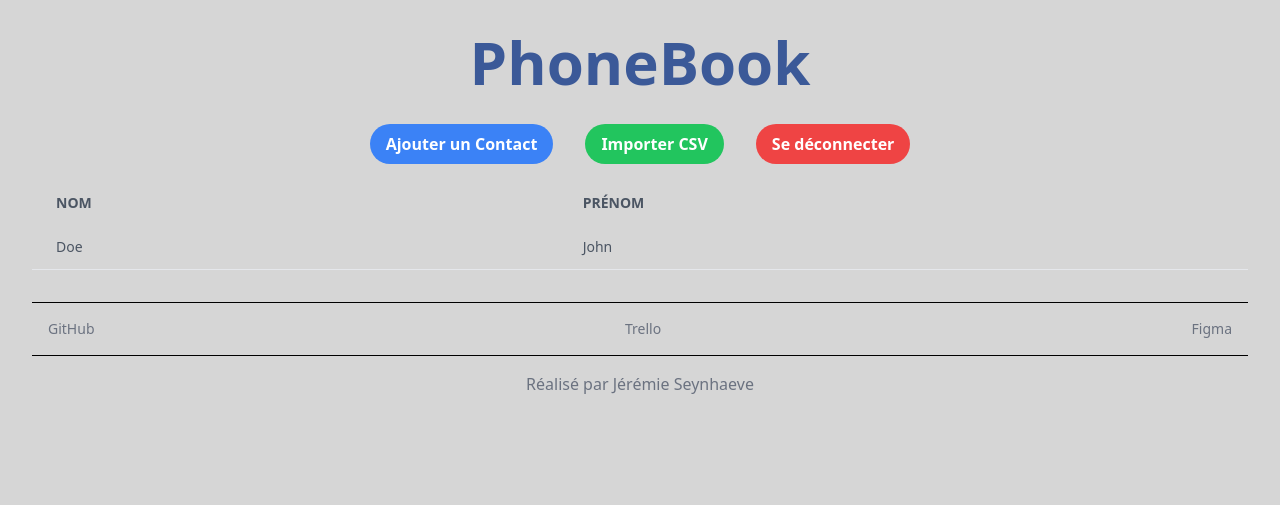
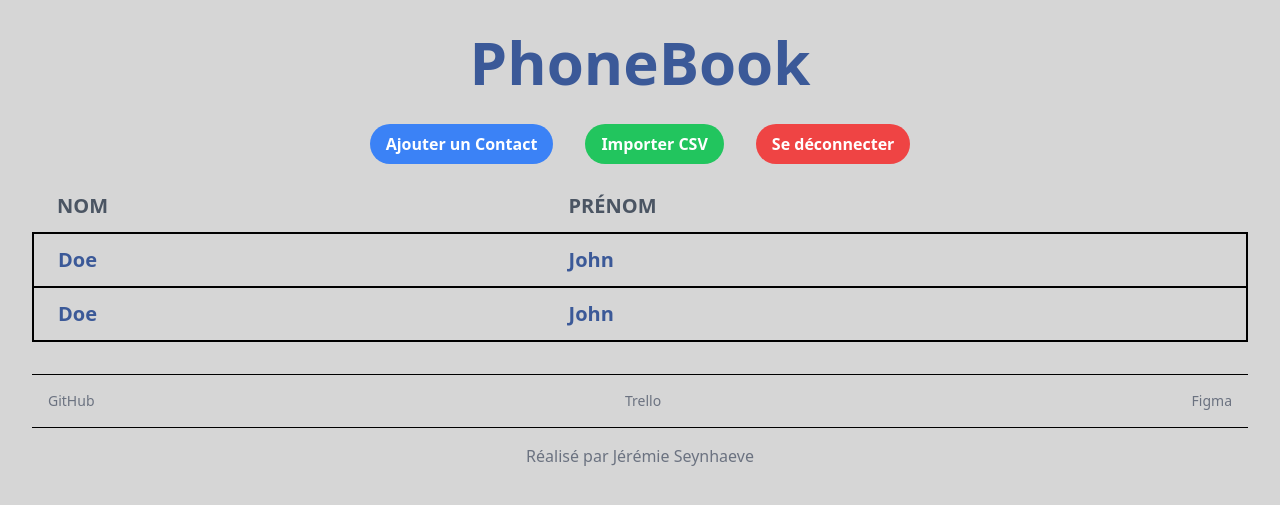
Before and after one commit to angerfistos/Annuaire-Exercice, a PHP site: page /paccueil.php in a window 1280 px wide. Shown: the top 505 px of the page. Run offline with PHP 8.4, Linux system fonts and the light colour scheme; some libraries are stand-ins or nearby versions.

Commit message:
paccueil.php (mise en page tableau liste de contact 80%)

```diff
--- a/paccueil.php
+++ b/paccueil.php
@@ -18,24 +18,45 @@ $title = "Page d'Accueil - PhoneBook";
         <table class="table-auto w-full">
             <thead>
                 <tr class="bg-gray-200 text-gray-600 uppercase text-sm leading-normal">
-                    <th class="py-3 px-6 text-left">Nom</th>
-                    <th class="py-3 px-6 text-left">Prénom</th>
+                    <th class="py-3 px-6 text-xl text-left">Nom</th>
+                    <th class="py-3 px-6 text-xl text-left">Prénom</th>
                 </tr>
             </thead>
             <tbody class="text-gray-600 text-sm font-light">
                 <!-- Premier contact -->
-                <tr class="border-b border-gray-200 hover:bg-gray-100 cursor-pointer">
-                    <td class="py-3 px-6 text-left">Doe</td>
-                    <td class="py-3 px-6 text-left">John</td>
+                <tr class="border-2 border-black">
+                    <td class="py-3 px-6 text-xl text-left text-[#3B5998] font-bold">Doe</td>
+                    <td class="py-3 px-6 text-xl text-left text-[#3B5998] font-bold">John</td>
                 </tr>
-                <tr class="hidden">
+                <tr class="hidden border-2 border-black">
                     <td colspan="2">
-                        <div class="p-4">
-                            Email: john.doe@example.com<br>
-                            Téléphone: 123-456-7890<br>
-                            Adresse: 123 Main St, City, Country<br>
-                            Entreprise: Example Inc<br>
-                            Note: A friendly contact<br>
+                        <div class="p-4 mb-2 text-[#647AA9] text-xl">
+                            <span class="font-bold">Email:</span> john.doe@example.com<br>
+                            <span class="font-bold">Téléphone:</span><br>
+                            <span class="font-bold">Adresse:</span> 123 Main St, City, Country<br>
+                            <span class="font-bold">Entreprise:</span>Example Inc<br>
+                            <span class="font-bold">Note:</span> A friendly contact<br>
+                            <div class="flex justify-end mt-2">
+                                <a href="pedit.php" class="text-blue-500 mr-2">Modifier</a>
+                                <button class="text-red-500">Supprimer</button>
+                            </div>
+                        </div>
+                    </td>
+                </tr>
+
+                <!-- Deuxième contact -->
+                <tr class="border-2 border-black">
+                    <td class="py-3 px-6 text-xl text-left text-[#3B5998] font-bold">Doe</td>
+                    <td class="py-3 px-6 text-xl text-left text-[#3B5998] font-bold">John</td>
+                </tr>
+                <tr class="hidden border-2 border-black">
+                    <td colspan="2">
+                        <div class="p-4 mb-2 text-[#647AA9] text-xl">
+                            <span class="font-bold">Email:</span> john.doe@example.com<br>
+                            <span class="font-bold">Téléphone:</span><br>
+                            <span class="font-bold">Adresse:</span> 123 Main St, City, Country<br>
+                            <span class="font-bold">Entreprise:</span>Example Inc<br>
+                            <span class="font-bold">Note:</span> A friendly contact<br>
                             <div class="flex justify-end mt-2">
                                 <a href="pedit.php" class="text-blue-500 mr-2">Modifier</a>
                                 <button class="text-red-500">Supprimer</button>
```
